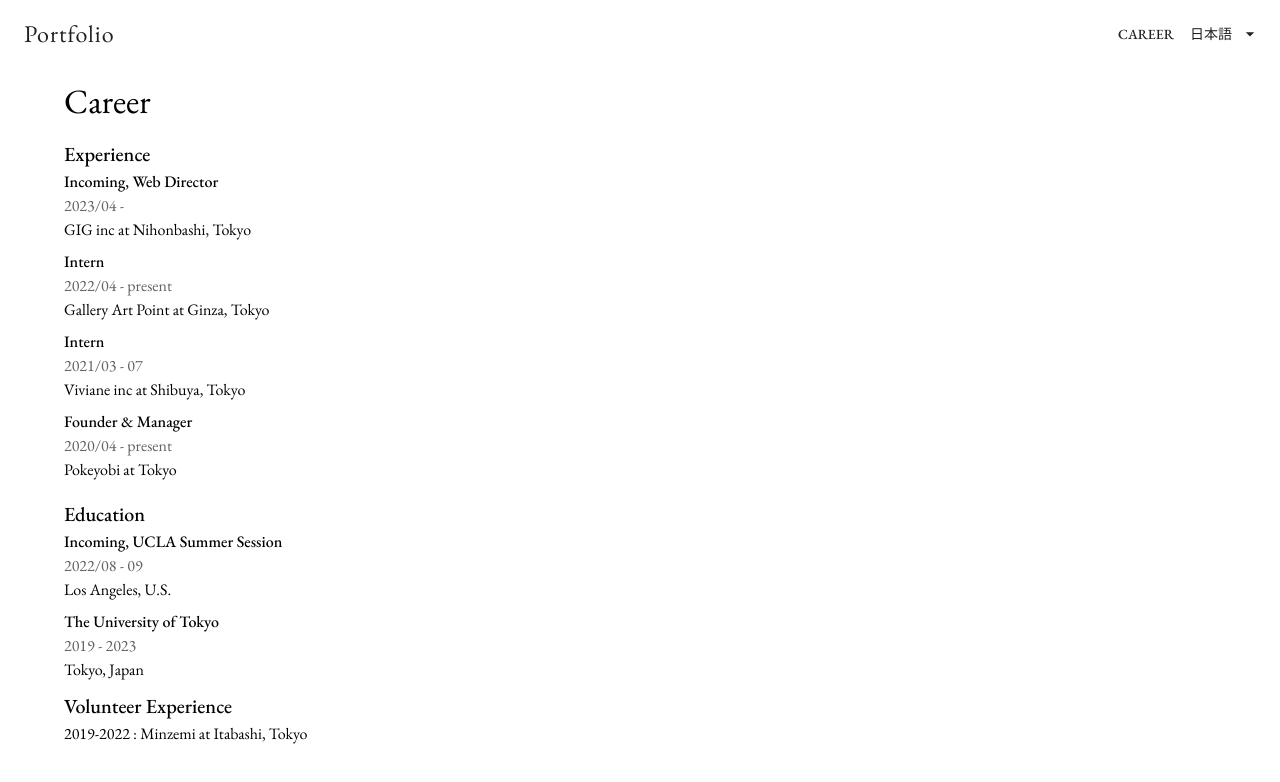
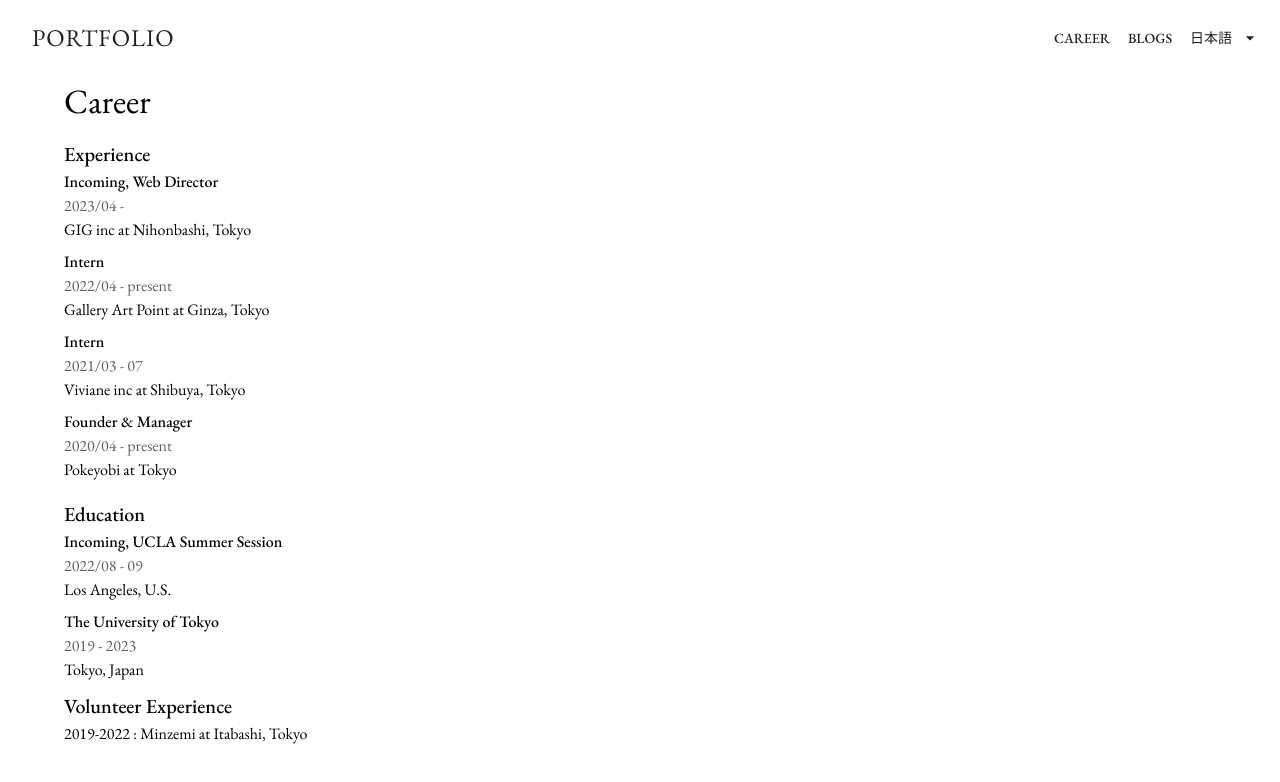
Before and after one commit to otsuka-haruki/portfolio, a Next.js app: page /career in a window 1280 px wide. Shown: the top 782 px of the page. Built offline with nearby package versions, Linux system fonts and the light colour scheme; a web font is replaced by a local one.

Commit message:
added loading animation

```diff
--- a/src/components/layout/LaptopAppBar.js
+++ b/src/components/layout/LaptopAppBar.js
@@ -17,7 +17,7 @@ const LaptopAppBar = () => {
         closeLangMenu();
     };
 
-    const closeLangMenu = () => setAnchorElement(null)
+    const closeLangMenu = () => setAnchorElement(null);
 
     const abbBarStyle = {
         boxShadow: 0,
@@ -33,10 +33,16 @@ const LaptopAppBar = () => {
     return (
         <MuiAppBar position="fixed" color="white" sx={abbBarStyle}>
             <Box>
-                <Typography variant="h5" sx={{ letterSpacing: 1 }}>Portfolio</Typography>
+                <Button>
+                    <Link href='/'>
+                        <Typography variant="h5" sx={{ letterSpacing: 1 }}>Portfolio</Typography>
+                    </Link>
+                </Button>
             </Box>
+
             <Box>
-                <LinkButton href="/career">Career</LinkButton>
+                <LinkButton href="/career">career</LinkButton>
+                <LinkButton href="/blogs">blogs</LinkButton>
                 <Button onClick={openLangMenu} endIcon={<ArrowDropDownIcon />}>{selectedLang}</Button>
             </Box>
 
--- /dev/null
+++ b/src/components/layout/LoadingBackdrop.js
@@ -0,0 +1,16 @@
+import { Backdrop, LinearProgress, Box } from "@mui/material"
+
+const LoadingBackDrop = ({ open }) => {
+    return (
+        <Backdrop
+            sx={{ zIndex: (theme) => theme.zIndex.drawer + 1 }}
+            open={open}
+        >
+            <Box sx={{ width: '80%' }}>
+                <LinearProgress />
+            </Box>
+        </Backdrop>
+    )
+}
+
+export default LoadingBackDrop
--- a/src/components/layout/MobileAppBar.js
+++ b/src/components/layout/MobileAppBar.js
@@ -1,3 +1,4 @@
+import Link from "next/link";
 import { AppBar, Box, Typography, Button } from "@mui/material";
 import MenuIcon from '@mui/icons-material/Menu';
 
@@ -18,7 +19,11 @@ const MobileAppBar = (props) => {
     return (
         <AppBar position="fixed" color="white" sx={abbBarStyle}>
             <Box>
-                <Typography variant="h5" sx={{ letterSpacing: 1 }}>Portfolio</Typography>
+                <Button>
+                    <Link href='/'>
+                        <Typography variant="h5" sx={{ letterSpacing: 1 }}>Portfolio</Typography>
+                    </Link>
+                </Button>
             </Box>
             <Box>
                 <Button onClick={openDrawer}><MenuIcon /></Button>
--- a/src/pages/_app.js
+++ b/src/pages/_app.js
@@ -1,10 +1,31 @@
+import { useEffect, useState } from 'react';
+import { useRouter } from 'next/router';
 import Head from 'next/head';
 import { ThemeProvider } from '@mui/material';
+import LoadingBackDrop from 'components/layout/LoadingBackDrop';
 import Layout from 'components/layout/Layout';
 import { customTheme } from 'config/mui';
 import '../styles/globals.css';
 
 function MyApp({ Component, pageProps }) {
+  const [showLoading, setShowLoading] = useState(false);
+  const router = useRouter();
+
+  useEffect(() => {
+    const handleStart = (url) => setShowLoading(true);
+    const handleStop = () => setShowLoading(false);
+
+    router.events.on('routeChangeStart', handleStart);
+    router.events.on('routeChangeComplete', handleStop);
+    // router.events.on('routeChangeError', handleStop);
+
+    return () => {
+      router.events.off('routeChangeStart', handleStart);
+      router.events.off('routeChangeComplete', handleStop);
+      // router.events.off('routeChangeError', handleStop);
+    }
+  }, [router]);
+
   return (
     <>
       <Head>
@@ -13,6 +34,7 @@ function MyApp({ Component, pageProps }) {
       <ThemeProvider theme={customTheme}>
         <Layout>
           <Component {...pageProps} />
+          <LoadingBackDrop open={showLoading} />
         </Layout>
       </ThemeProvider>
     </>
```
